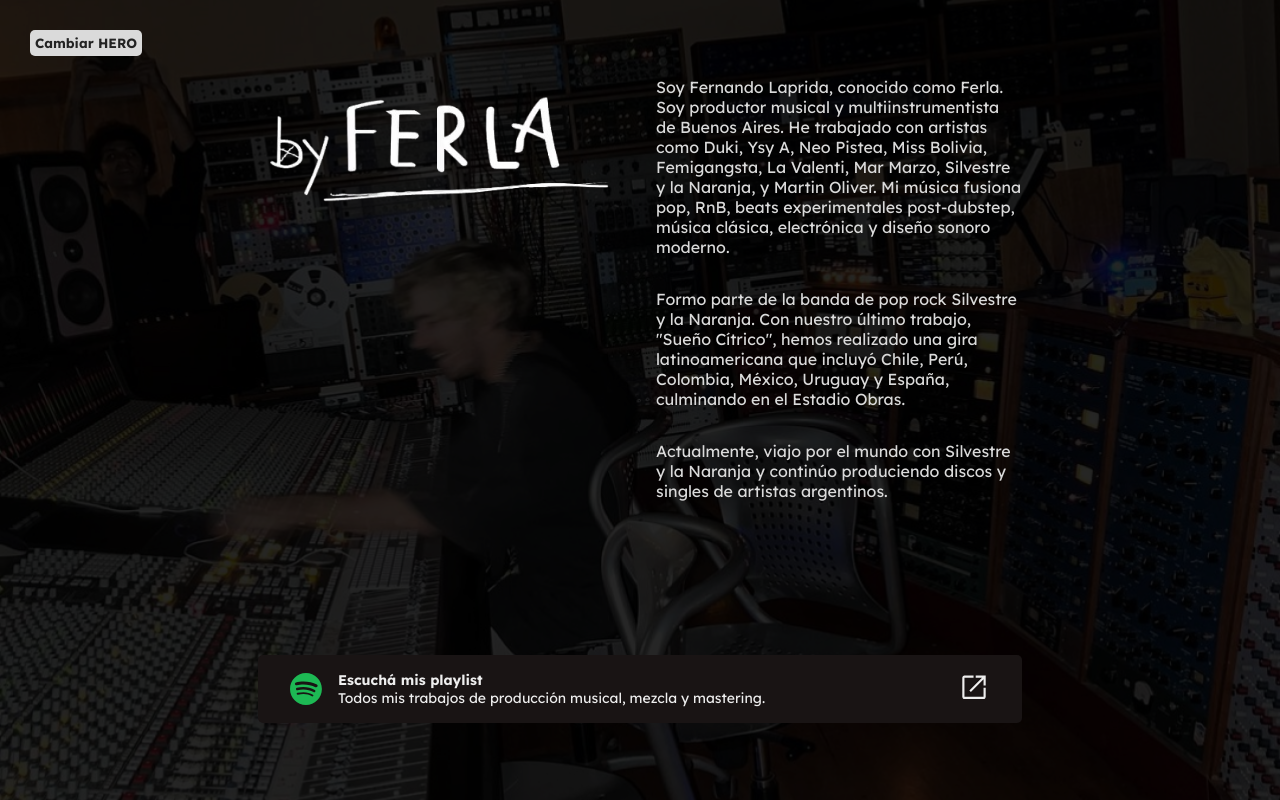
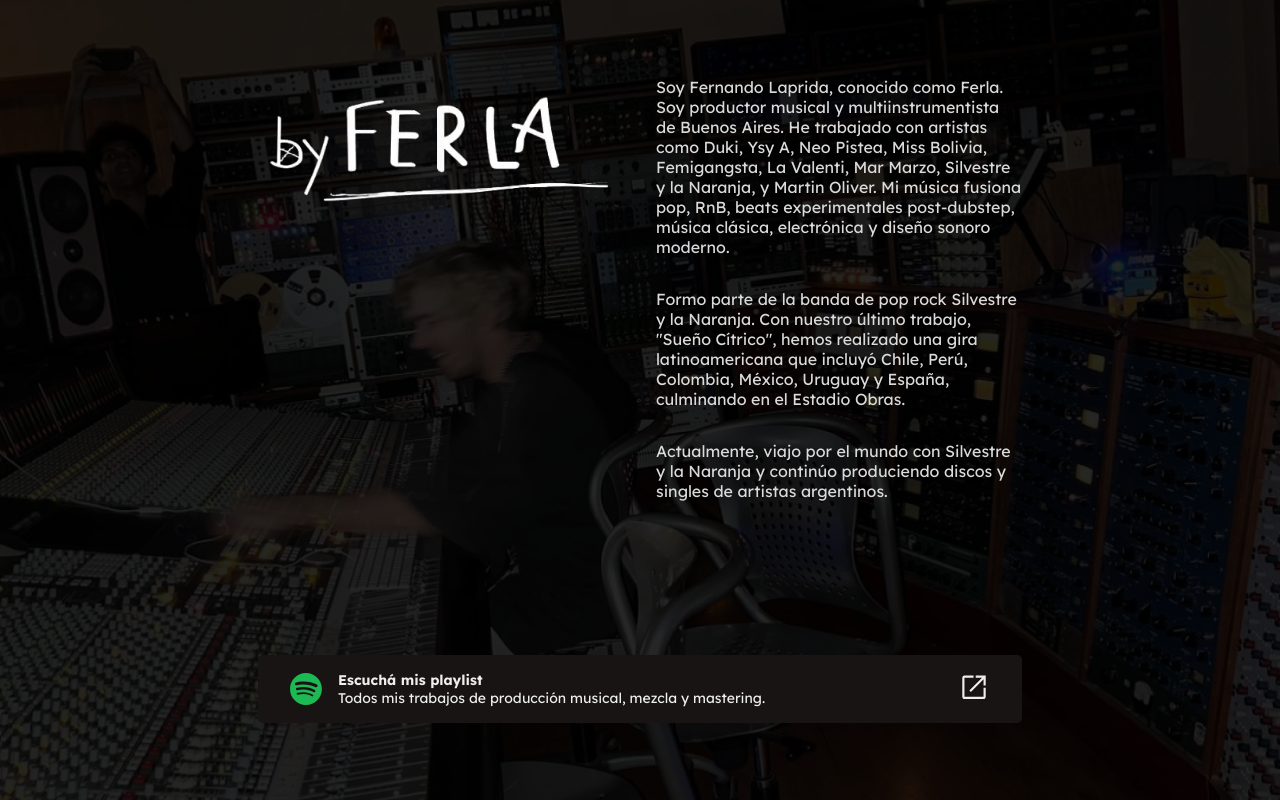
Before and after one commit to antoninosartori/ferla, a React (Vite) app: page / in a window 1280 px wide. Shown: the top 800 px of the page. Built offline with nearby package versions, Linux system fonts and the light colour scheme.

Commit message:
Delete unnecesary assets and second hero component. Issue: FER-18

```diff
--- a/src/pages/Home/Home.jsx
+++ b/src/pages/Home/Home.jsx
@@ -1,29 +1,12 @@
 import './Home.css'
 import Hero from '../../sections/Hero/Hero'
-import { useState } from 'react'
-import SecondHero from '../../sections/SecondHero/SecondHero'
 import Projects from '../../sections/Projects/Projects'
 
 export default function Home() {
-   const [isSliderHero, setIsSliderHero] = useState(true)
 
 	return (
 		<section className='Home-main-container'>
-         <button style={{
-            position: 'absolute',
-            top: '30px',
-            left: '30px',
-            backgroundColor: 'var(--color-primary)',
-            outline: 'none',
-            border: 'none',
-            padding: '5px',
-            borderRadius: '5px',
-            fontWeight: 'bold',
-            fontFamily: 'var(--font-primary)',
-            color: 'var(--color-background)',
-            cursor: 'pointer'
-            }} onClick={() => setIsSliderHero(!isSliderHero)}>Cambiar HERO</button>
-			{isSliderHero ? < Hero /> : < SecondHero/>}
+         < Hero />
 
 			< Projects />
 
--- a/src/sections/Hero/Hero.jsx
+++ b/src/sections/Hero/Hero.jsx
@@ -11,6 +11,8 @@ const BIO_INFORMATION = [
 ]
 
 export default function Hero() {
+
+
    return (
       <section className='Hero-main-container'>
          <img className='Hero-bg--image' src={bgImage} alt="background imagen" />
--- a/src/sections/SecondHero/SecondHero.css
+++ /dev/null
@@ -1,42 +0,0 @@
-.SecondHero-main-container {
-   height: 100dvh;
-   width: 100%;
-
-   display: flex;
-   flex-direction: column;
-   align-items: center;
-   justify-content: center;
-}
-
-.SecondHero--titleLogo{
-   font-size: var(--fs-logo);
-   color: var(--color-logo);
-   font-weight: 100;
-   text-transform: uppercase;
-}
-
-.SecondHero-wrapper-container{
-   /* display: grid;
-   grid-template-columns: 1fr 1fr;
-   gap: 10%; */
-   display: grid;
-   place-items: center;
-
-   width: 100%;
-   height: 100%;
-}
-
-.SecondHero-figure-container{
-   width: 100%;
-   max-width: 600px;
-   display: flex;
-   align-items: center;
-   justify-content: center;
-   padding: 10px;
-}
-
-.SecondHero--image{
-   height: auto;
-   width: 100%;
-   object-fit: cover;
-}
--- a/src/sections/SecondHero/SecondHero.jsx
+++ /dev/null
@@ -1,22 +0,0 @@
-import './SecondHero.css'
-import ferlaImgs from '../../assets/hero/hero_img_group.png'
-// import SimpleCarousel from '../../components/SimpleCarousel/SimpleCarousel';
-// import { slides } from '../../utils/imageData';
-
-export default function SecondHero() {
-
-   return (
-      <section className='SecondHero-main-container'>
-         <h1 className='SecondHero--titleLogo'>ferla</h1>
-
-         <section className='SecondHero-wrapper-container'>
-            <figure className='SecondHero-figure-container'>
-               <img className='SecondHero--image' src={ferlaImgs} alt="imagenes de ferla" />
-            </figure>
-
-            {/* < SimpleCarousel slides={slides} /> */}
-
-         </section>
-      </section>
-   );
-}
```
Also changed, not shown: src/assets/hero/hero_img_group.png (deleted).
